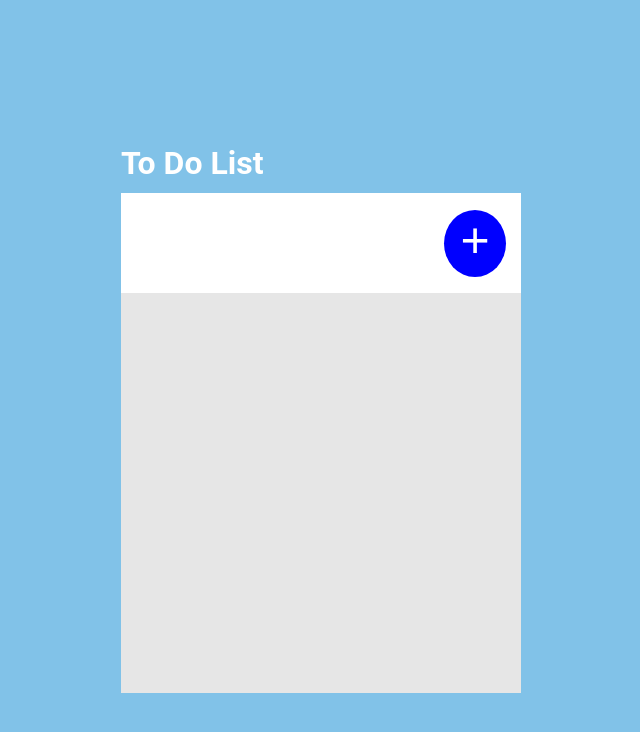
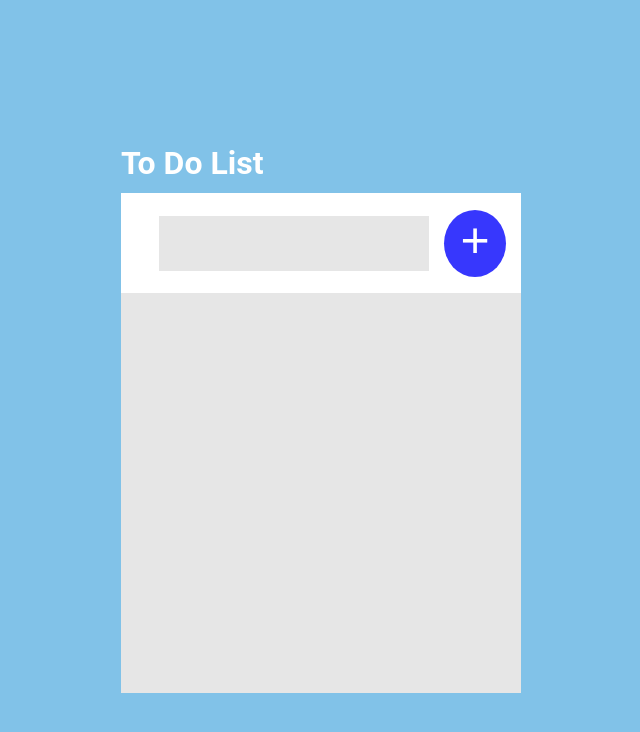
Before and after one commit to fara0000/ToDo_List_React, a React app: page / in a window 1280 px wide. Shown: the top 732 px of the page, without its empty margins (319-959 px from the left). Built offline with nearby package versions, Linux system fonts and the light colour scheme.

Commit message:
TD-1.5-Connecting Input to the project

```diff
--- a/src/App/components/button/Button.jsx
+++ b/src/App/components/button/Button.jsx
@@ -5,7 +5,7 @@ const ToDoButton = props => {
     return (
         <Submit>
             <Submit.button>
-                +
+            +
             </Submit.button>
         </Submit>
     )
--- a/src/App/components/button/styleComponent.js
+++ b/src/App/components/button/styleComponent.js
@@ -1,7 +1,7 @@
 import styled from 'styled-components';
 
 export const Submit = styled.button `
-    background-color: blue;
+    background-color: #3737fd;
     border: none;
     border-radius: 50%;
     text-align: center;
@@ -9,7 +9,7 @@ export const Submit = styled.button `
     outline: none;
     cursor: pointer
     box-sizing: border-box;
-    margin-right: 15px;
+    margin: auto 15px;
 `;
 
 Submit.button = styled.div `
@@ -20,7 +20,6 @@ Submit.button = styled.div `
     transition:  transform 2s;
 
         :hover {
-            color: red;
             transform: rotateZ(45deg);
         }
 `;
--- /dev/null
+++ b/src/App/components/input/Input.jsx
@@ -0,0 +1,10 @@
+import React,{ memo } from 'react'
+import { TextInput } from './styleComponent';
+
+const ToDoInput = (props) => {
+    return  (
+        <TextInput {...props}/>
+    )
+}
+
+export default memo(ToDoInput);
--- a/src/components/input/styleComponent.js
+++ b/src/App/components/input/styleComponent.js
@@ -1,18 +1,20 @@
 import styled from 'styled-components';
 
 const inputWidth = 250;
-const inputHeight = 20;
+const inputHeight = 35;
 
 export const TextInput = styled.input`
     type: text;
     width: ${inputWidth}px;
     height: ${inputHeight}px;
     font-family: "Roboto", sans-serif;
-    border: 2px solid #ccc;
+    font-size: 20px;
+    border: none;
+    background-color: #e6e6e6;
     padding: 10px;
     margin: 10px 0;
     outline: none;
-    :active {
-        border: 2px solid black;
+    :focus {
+        border: 2px solid #6060db;
     }
 `;
--- a/src/App/components/wrapper/Wrapper.js
+++ b/src/App/components/wrapper/Wrapper.js
@@ -3,6 +3,7 @@ import { Container } from './styleComponent';
 import { InputWrapper } from './styleComponent';
 import { TaskWrapper } from './styleComponent';
 import ToDoButton from '../button/Button';
+import ToDoInput from '../input/Input';
 
 const ToDoContainer = props => {
     return (
@@ -12,6 +13,7 @@ const ToDoContainer = props => {
             </Container.TitleDiv>
             <Container.MainWrapper>
                 <InputWrapper>
+                    <ToDoInput />
                     <ToDoButton />
                 </InputWrapper>
                 <TaskWrapper>
```
Also changed, not shown: src/components/input/Input.jsx (deleted, +0 -10 lines).
